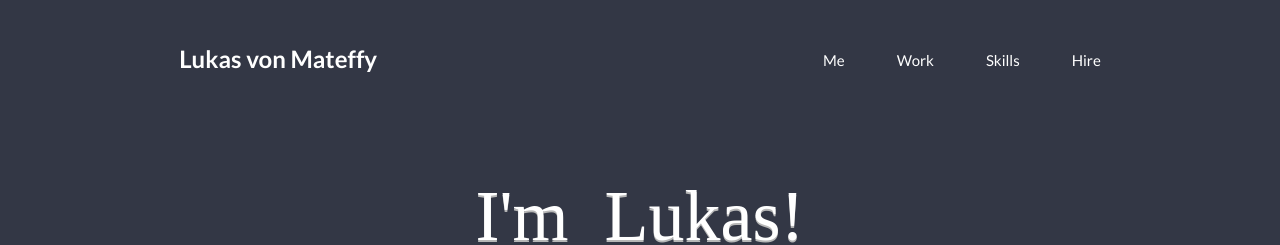
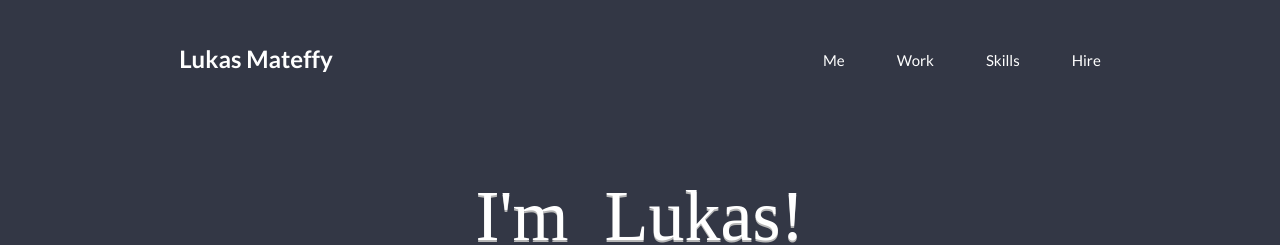
Before and after one commit to Capevace/capevace.github.io, a Jekyll site: the page built from index.md, in a window 1280 px wide and 900 px high. Shown: the top 245 px of the window. Built offline with Jekyll 4.4.1, drawn with Linux system fonts in a browser that asks for light colours; some web fonts are replaced.

Commit message:
Update nav.html

```diff
--- a/_includes/nav.html
+++ b/_includes/nav.html
@@ -1,7 +1,7 @@
 <nav class="navbar-top">
   <div class="row">
     <div class="col-4">
-      <a href="{{site.github.url}}/" class="nav-title">Lukas von Mateffy</a>
+      <a href="{{site.github.url}}/" class="nav-title">Lukas Mateffy</a>
     </div>
     <div class="col-8">
       <ul class="nav-list">
```
